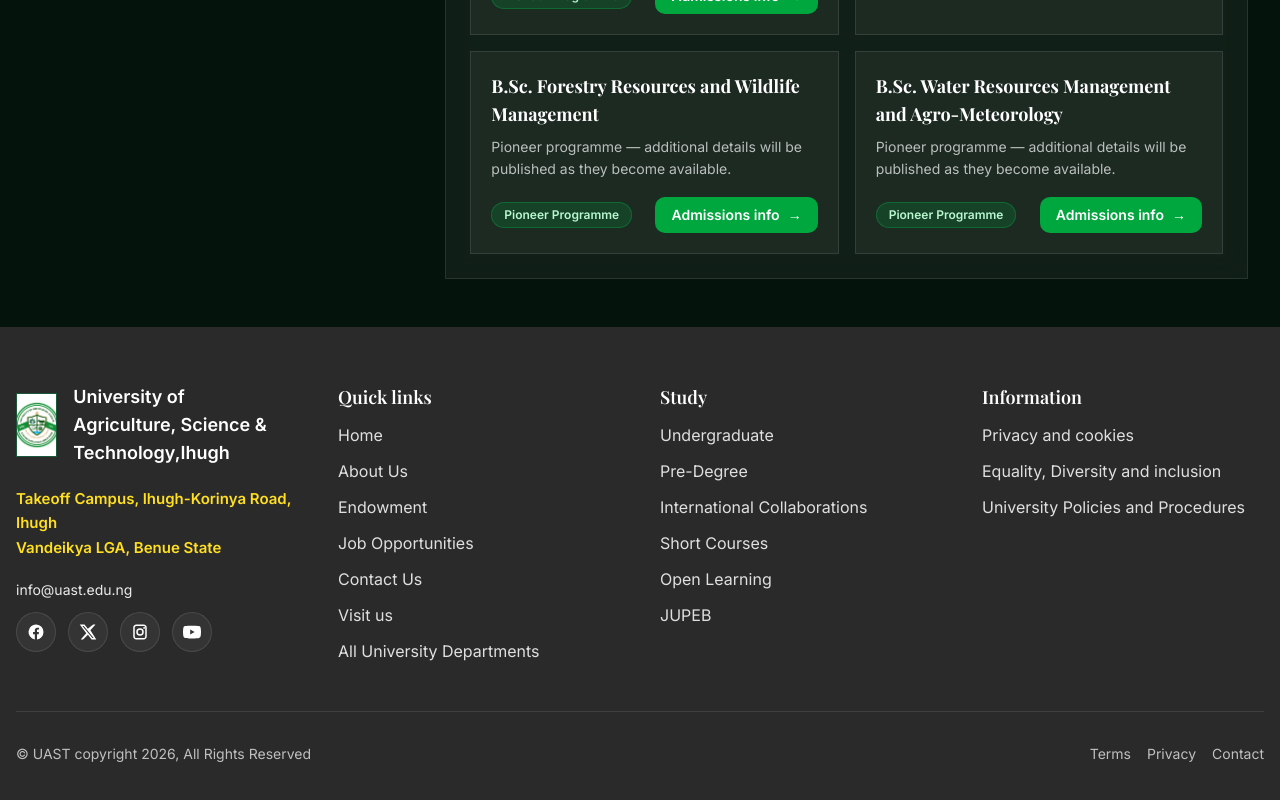
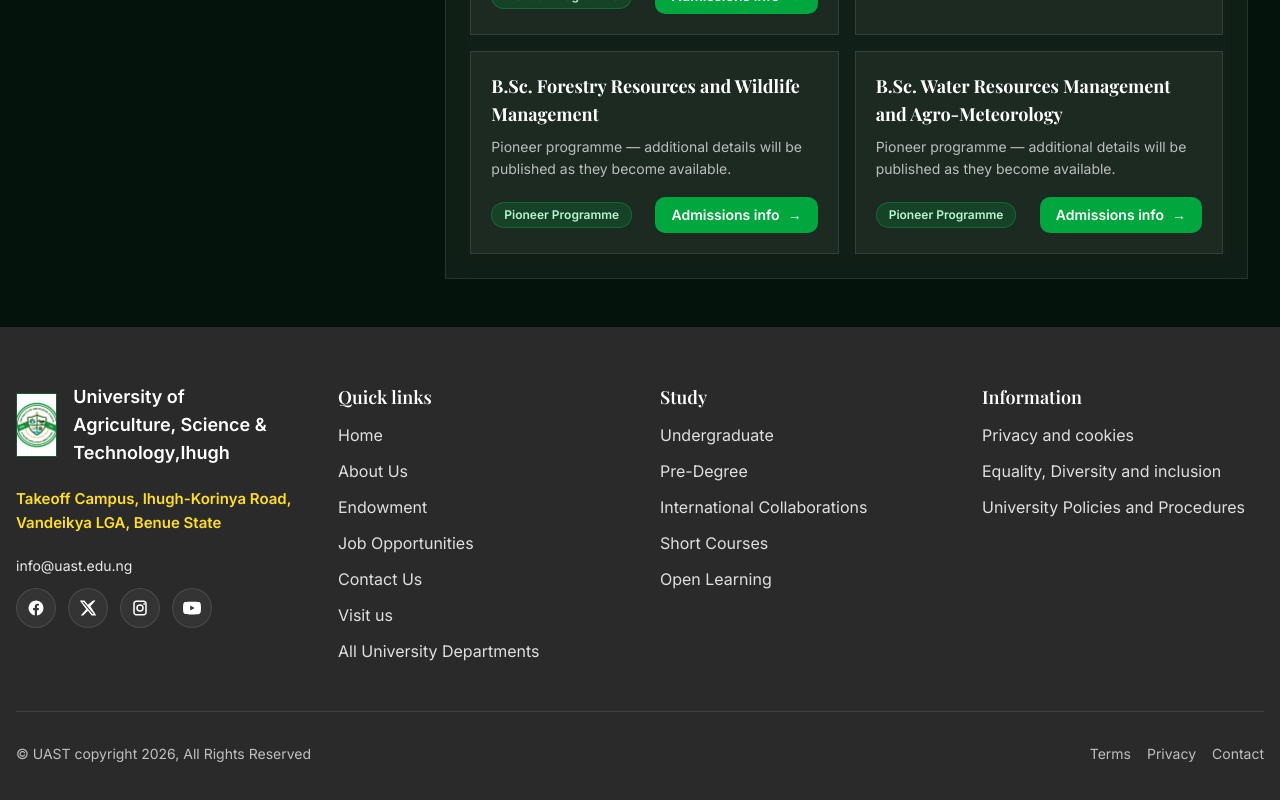
Before and after one commit to SoldierofGod-8/Uni-Website, a Next.js app in the folder uast-university-website/: page /programs in a window 1280 px wide. Shown: the part 1416-2216 px from the top of the page. Built offline with nearby package versions, Linux system fonts and the light colour scheme.

Commit message:
footer fixes (JUPEP, and Ihugh Edits)

```diff
--- a/uast-university-website/src/components/layout/Footer.tsx
+++ b/uast-university-website/src/components/layout/Footer.tsx
@@ -17,7 +17,6 @@ const STUDY = [
   { label: "International Collaborations", href: "/programs" },
   { label: "Short Courses", href: "/programs" },
   { label: "Open Learning", href: "/programs" },
-  { label: "JUPEB", href: "/programs" },
 ];
 
 const INFORMATION = [
@@ -72,7 +71,7 @@ export default function Footer() {
 
             <div className="text-[15px] leading-relaxed">
               <p className="text-yellow-300 font-semibold">
-                Takeoff Campus, Ihugh-Korinya Road, Ihugh </p>
+                Takeoff Campus, Ihugh-Korinya Road,</p>
               <p className="text-yellow-300 font-semibold">Vandeikya LGA, Benue State</p>
             </div>
 
```
